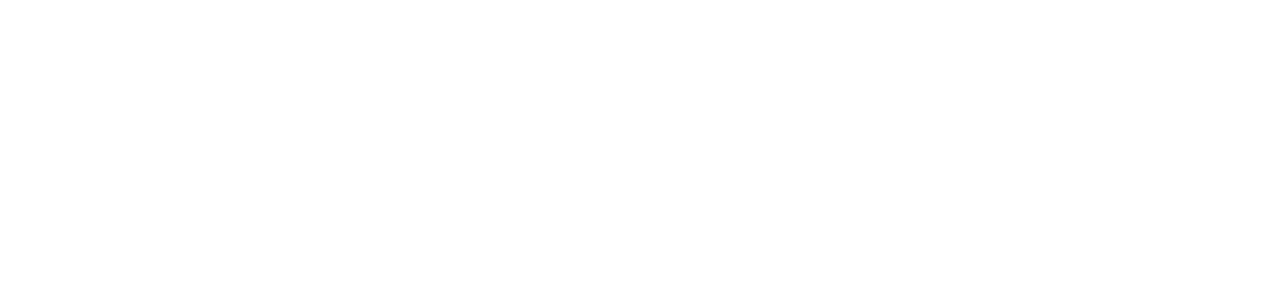
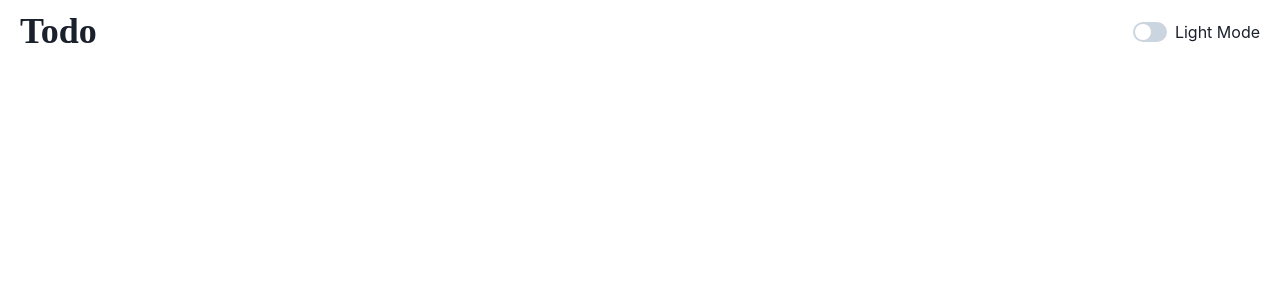
Before and after one commit to theblank309/Todo-App, a React (Vite) app: page / in a window 1280 px wide. Shown: the top 300 px of the page. Built offline with nearby package versions, Linux system fonts and the light colour scheme.

Commit message:
Added Navbar

```diff
--- a/src/App.tsx
+++ b/src/App.tsx
@@ -1,7 +1,12 @@
 import "./App.css";
+import NavBar from "./components/NavBar";
 
 function App() {
-  return <></>;
+  return (
+    <>
+      <NavBar />
+    </>
+  );
 }
 
 export default App;
--- /dev/null
+++ b/src/components/ColorModeSwitch.tsx
@@ -0,0 +1,11 @@
+import { HStack, Switch, Text, useColorMode } from "@chakra-ui/react";
+
+export default function ColorModeSwitch() {
+  const { toggleColorMode, colorMode } = useColorMode();
+  return (
+    <HStack>
+      <Switch isChecked={colorMode == "dark"} onChange={toggleColorMode} />
+      <Text>{colorMode[0].toUpperCase() + colorMode.slice(1)} Mode</Text>
+    </HStack>
+  );
+}
--- /dev/null
+++ b/src/components/NavBar.tsx
@@ -0,0 +1,21 @@
+import { HStack, Heading } from "@chakra-ui/react";
+import ColorModeSwitch from "./ColorModeSwitch";
+
+function NavBar() {
+  return (
+    <HStack
+      justifyContent="space-between"
+      paddingLeft="20px"
+      paddingRight="20px"
+      paddingBottom="10px"
+      paddingTop="10px"
+    >
+      <Heading size={"xl"} fontFamily={"Monotype Corsiva"}>
+        Todo
+      </Heading>
+      <ColorModeSwitch />
+    </HStack>
+  );
+}
+
+export default NavBar;
```
